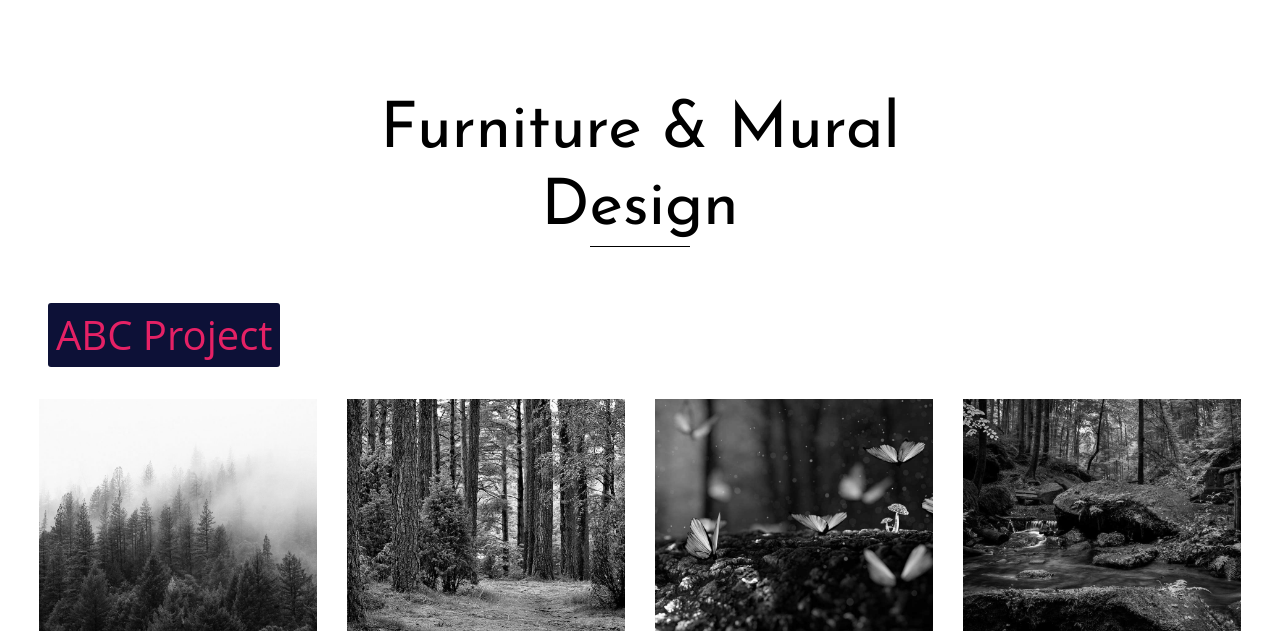
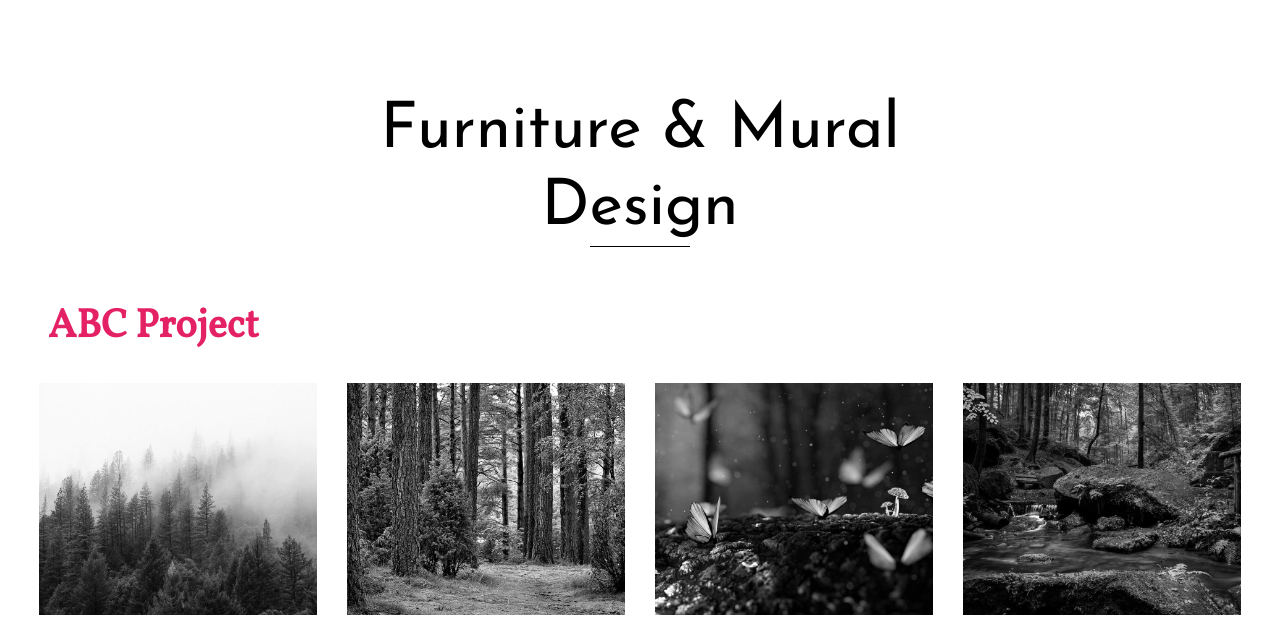
Before and after one commit to shahnitav/twisha-portfolio, a plain HTML site: page project_furniture.html in a window 1280 px wide. Shown: the part 79-721 px from the top of the page. Drawn offline with Linux system fonts and the light colour scheme; files whose address does not match are found by name.

Commit message:
Feat: New Font for Project Names

```diff
--- a/css/style.css
+++ b/css/style.css
@@ -136,12 +136,10 @@ a {
 
   .site-section-subheading {
     color: var(--hyperlink);
-    font-family: 'Open Sans', sans-serif;
+    font-family: 'Vollkorn', serif;
+    font-weight: bold;
     position: relative;
-    font-size: 2.5rem;
-    background: #0d1137;
-    padding: 0.5rem;
-    border-radius: 3px;}
+    font-size: 2.5rem;}
     @media (max-width: 768px) {
       .site-section-subheading {
         font-size: 1.5rem; }}
--- a/project_furniture.html
+++ b/project_furniture.html
@@ -9,6 +9,8 @@
   <link rel="stylesheet" href="fonts/icomoon/style.css">
   <link rel="stylesheet" href="css/bootstrap.min.css">
   <link rel="stylesheet" href="css/jquery-ui.css">
+  <link rel="preconnect" href="https://fonts.gstatic.com">
+  <link href="https://fonts.googleapis.com/css2?family=Vollkorn&display=swap" rel="stylesheet">
   <link rel="stylesheet" href="css/lightgallery.min.css">
   <link rel="stylesheet" href="fonts/flaticon/font/flaticon.css">
   <link rel="stylesheet" href="css/aos.css">
```
Also changed, not shown: project_corporate.html (+2 -3 lines), project_drawing.html (+2 -6 lines), project_institution.html (+2 -3 lines), project_pavilion.html (+2 -3 lines), project_residential.html (+2 -1 lines), project_retail.html (+2 -3 lines), project_study_programs.html (+2 -3 lines), project_theatre.html (+2 -3 lines).
